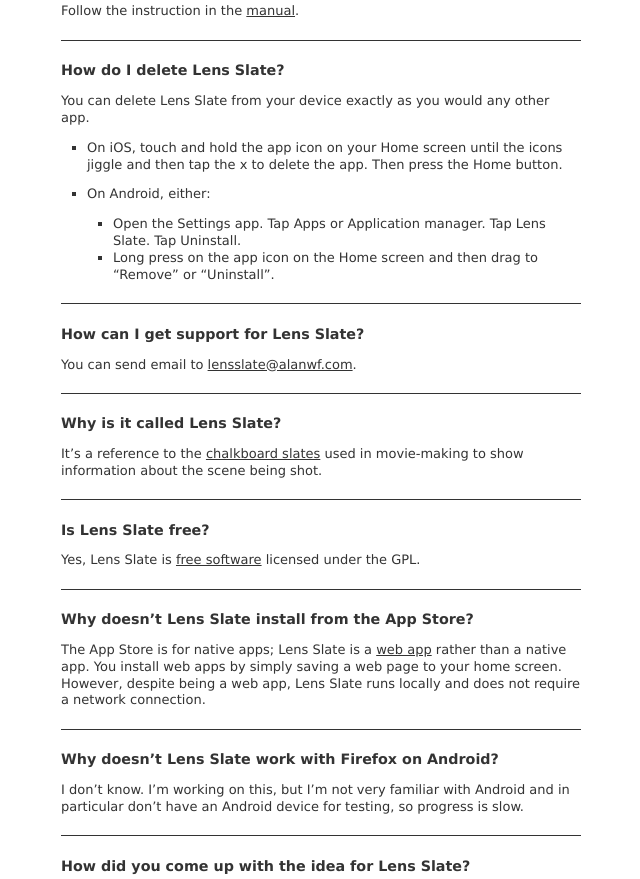
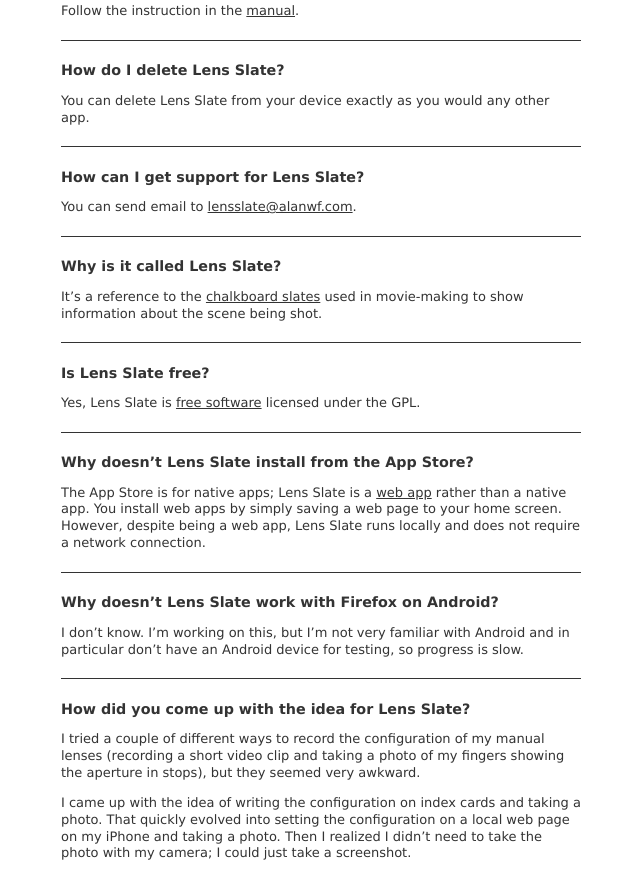
Before and after one commit to alanwatsonforster/lensslate, a plain HTML site: page faq.html in a window 1280 px wide. Shown: the part 833-1712 px from the top of the page, without its empty margins (319-959 px from the left). Drawn offline with Linux system fonts and the light colour scheme.

Commit message:
Removed unnecessary detail.

```diff
--- a/faq.html
+++ b/faq.html
@@ -80,16 +80,6 @@ open it and the network is available.</p>
 <h2>How do I delete Lens Slate?</h2>
 
 <p>You can delete Lens Slate from your device exactly as you would any other app. </p>
-
-<ul>
-<li><p>On iOS, touch and hold the app icon on your Home screen until the icons jiggle and then tap the x to delete the app. Then press the Home button.</p></li>
-<li><p>On Android, either:</p>
-
-<ul>
-<li>Open the Settings app. Tap Apps or Application manager. Tap Lens Slate. Tap Uninstall.</li>
-<li>Long press on the app icon on the Home screen and then drag to &#8220;Remove&#8221; or &#8220;Uninstall&#8221;.</li>
-</ul></li>
-</ul>
 
 <hr/>
 
```
Also changed, not shown: 2 other files.
